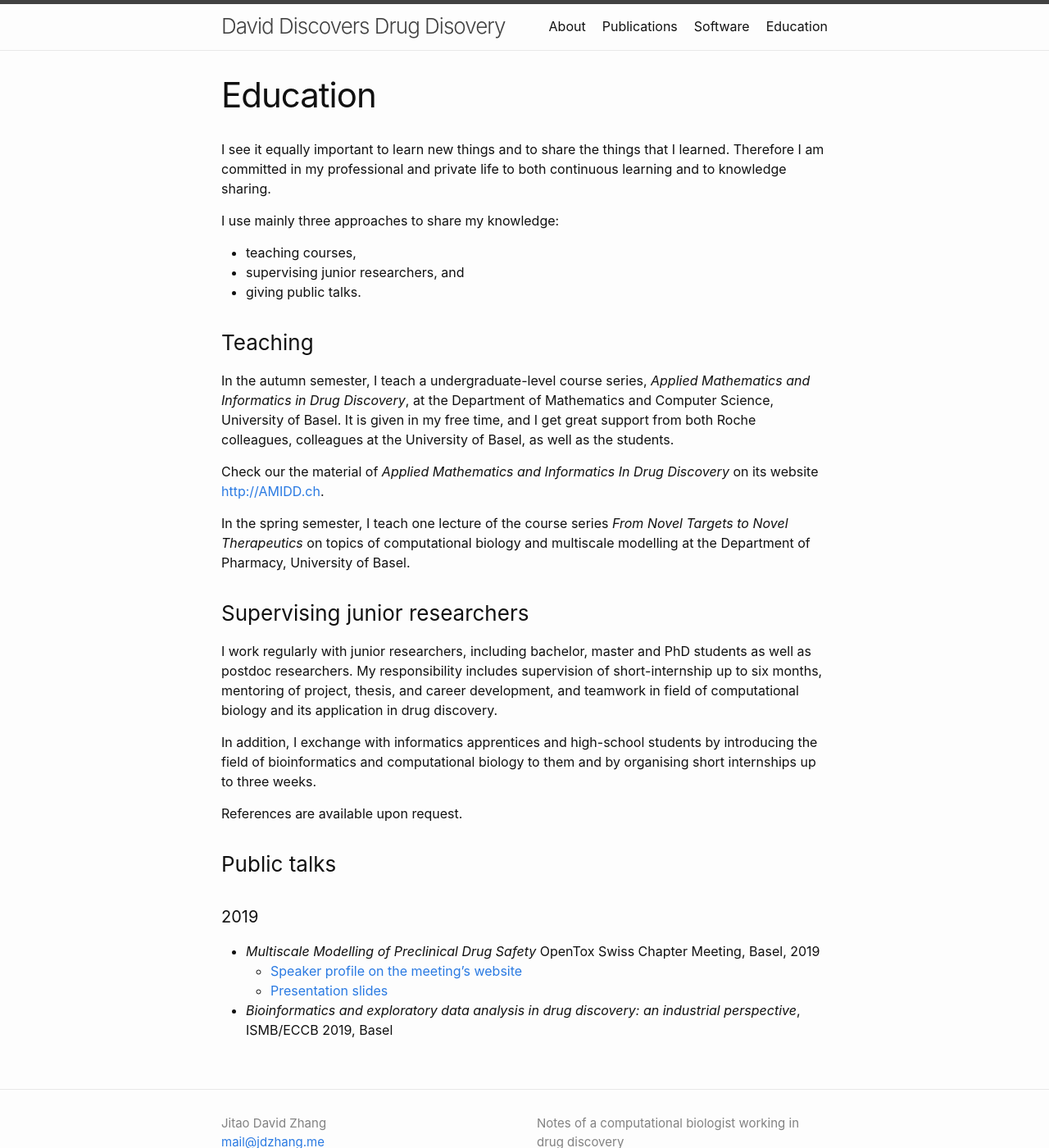
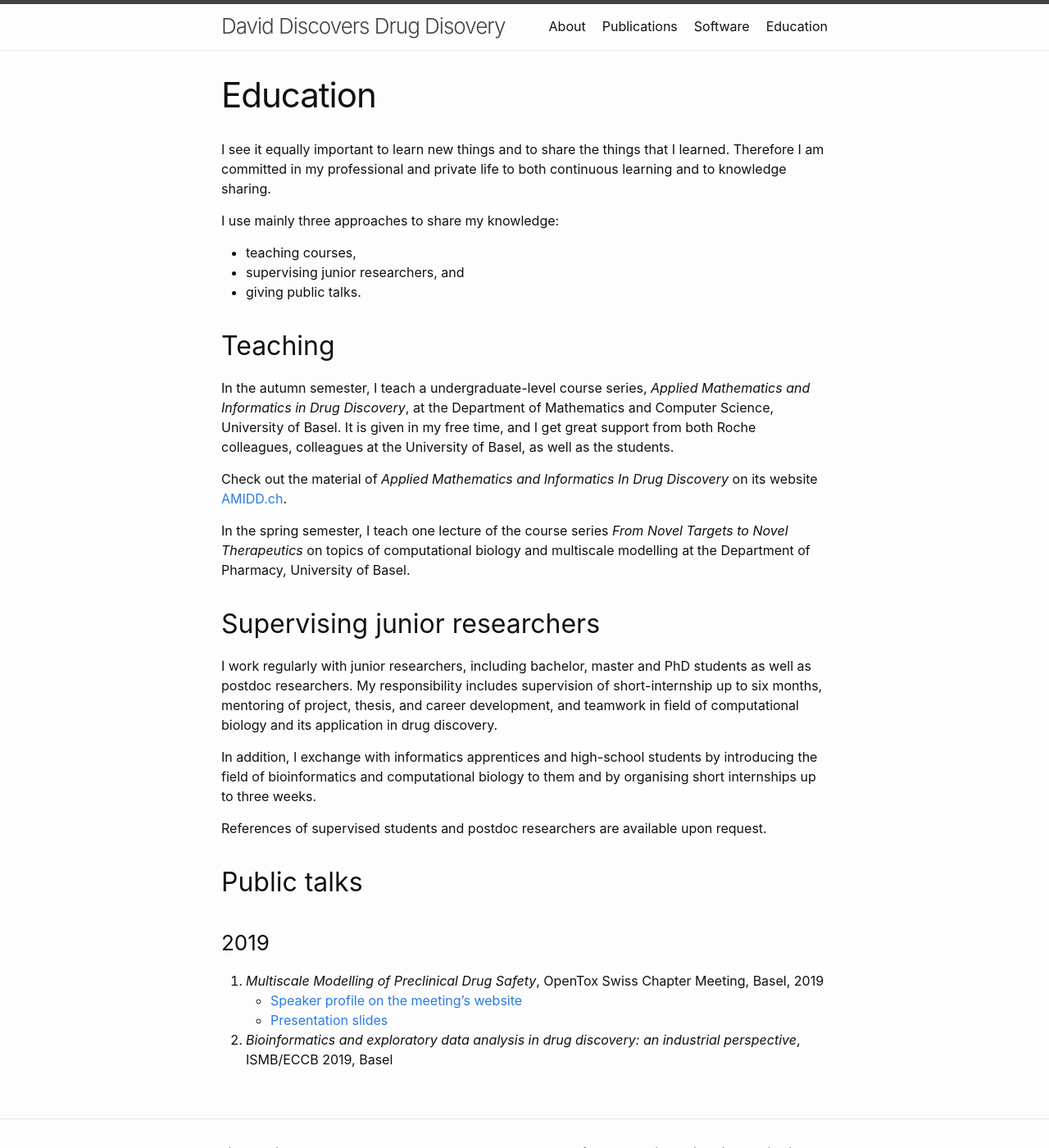
Before and after one commit to Accio/accio.github.io, a Jekyll site: the page built from _pages/education.md, in a window 1280 px wide and 1400 px high. Shown: the whole window at 82% size. Built offline with Jekyll 4.4.1, drawn with Linux system fonts in a browser that asks for light colours.

Commit message:
line lengths all below 80 now, and fix typo of 'check our' to 'check out'

```diff
--- a/_pages/education.md
+++ b/_pages/education.md
@@ -10,31 +10,48 @@ learned. Therefore I am committed in my professional and private life to both
 continuous learning and to knowledge sharing.
 
 I use mainly three approaches to share my knowledge:
+
 * teaching courses,
 * supervising junior researchers, and
 * giving public talks.
 
-### Teaching
+## Teaching
 
-In the autumn semester, I teach a undergraduate-level course series, *Applied Mathematics and Informatics in Drug Discovery*, at the Department of Mathematics and Computer Science, University of Basel. It is given in my free time, and I get great support from both Roche colleagues, colleagues at the University of Basel, as well as the students.
+In the autumn semester, I teach a undergraduate-level course series, *Applied
+Mathematics and Informatics in Drug Discovery*, at the Department of Mathematics
+and Computer Science, University of Basel. It is given in my free time, and I
+get great support from both Roche colleagues, colleagues at the University of
+Basel, as well as the students.
 
-Check our the material of *Applied Mathematics and Informatics In Drug Discovery* on its website [http://AMIDD.ch](http://amidd.ch).
+Check out the material of *Applied Mathematics and Informatics In Drug
+Discovery* on its website [AMIDD.ch](http://amidd.ch).
 
-In the spring semester, I teach one lecture of the course series *From Novel Targets to Novel Therapeutics* on topics of computational biology and multiscale modelling at the Department of Pharmacy, University of Basel.
+In the spring semester, I teach one lecture of the course series *From Novel
+Targets to Novel Therapeutics* on topics of computational biology and multiscale
+modelling at the Department of Pharmacy, University of Basel.
 
-### Supervising junior researchers
+## Supervising junior researchers
 
-I work regularly with junior researchers, including bachelor, master and PhD students as well as postdoc researchers. My responsibility includes supervision of short-internship up to six months, mentoring of project, thesis, and career development, and teamwork in field of computational biology and its application in drug discovery.
+I work regularly with junior researchers, including bachelor, master and PhD
+students as well as postdoc researchers. My responsibility includes supervision
+of short-internship up to six months, mentoring of project, thesis, and career
+development, and teamwork in field of computational biology and its application
+in drug discovery.
 
-In addition, I exchange with informatics apprentices and high-school students by introducing the field of bioinformatics and computational biology to them and by organising short internships up to three weeks.
+In addition, I exchange with informatics apprentices and high-school students by
+introducing the field of bioinformatics and computational biology to them and by
+organising short internships up to three weeks.
 
-References are available upon request.
+References of supervised students and postdoc researchers are available upon
+request.
 
-### Public talks
+## Public talks
 
-#### 2019
+### 2019
 
-* *Multiscale Modelling of Preclinical Drug Safety* OpenTox Swiss Chapter Meeting, Basel, 2019
-    * [Speaker profile on the meeting's website](https://opentox.net/Jitao-David-Zhang)
-    * [Presentation slides]({{ site.url }}/assets/pdf/OpenTox-2019-multiscale-modelling-zhangj83-forWebsite.pdf)
-* *Bioinformatics and exploratory data analysis in drug discovery: an industrial perspective*, ISMB/ECCB 2019, Basel
+1. *Multiscale Modelling of Preclinical Drug Safety*, OpenTox Swiss Chapter
+   Meeting, Basel, 2019
+  * [Speaker profile on the meeting's website](https://opentox.net/Jitao-David-Zhang)
+  * [Presentation slides]({{ site.url }}/assets/pdf/OpenTox-2019-multiscale-modelling-zhangj83-forWebsite.pdf)
+1. *Bioinformatics and exploratory data analysis in drug discovery: an
+   industrial perspective*, ISMB/ECCB 2019, Basel
```
